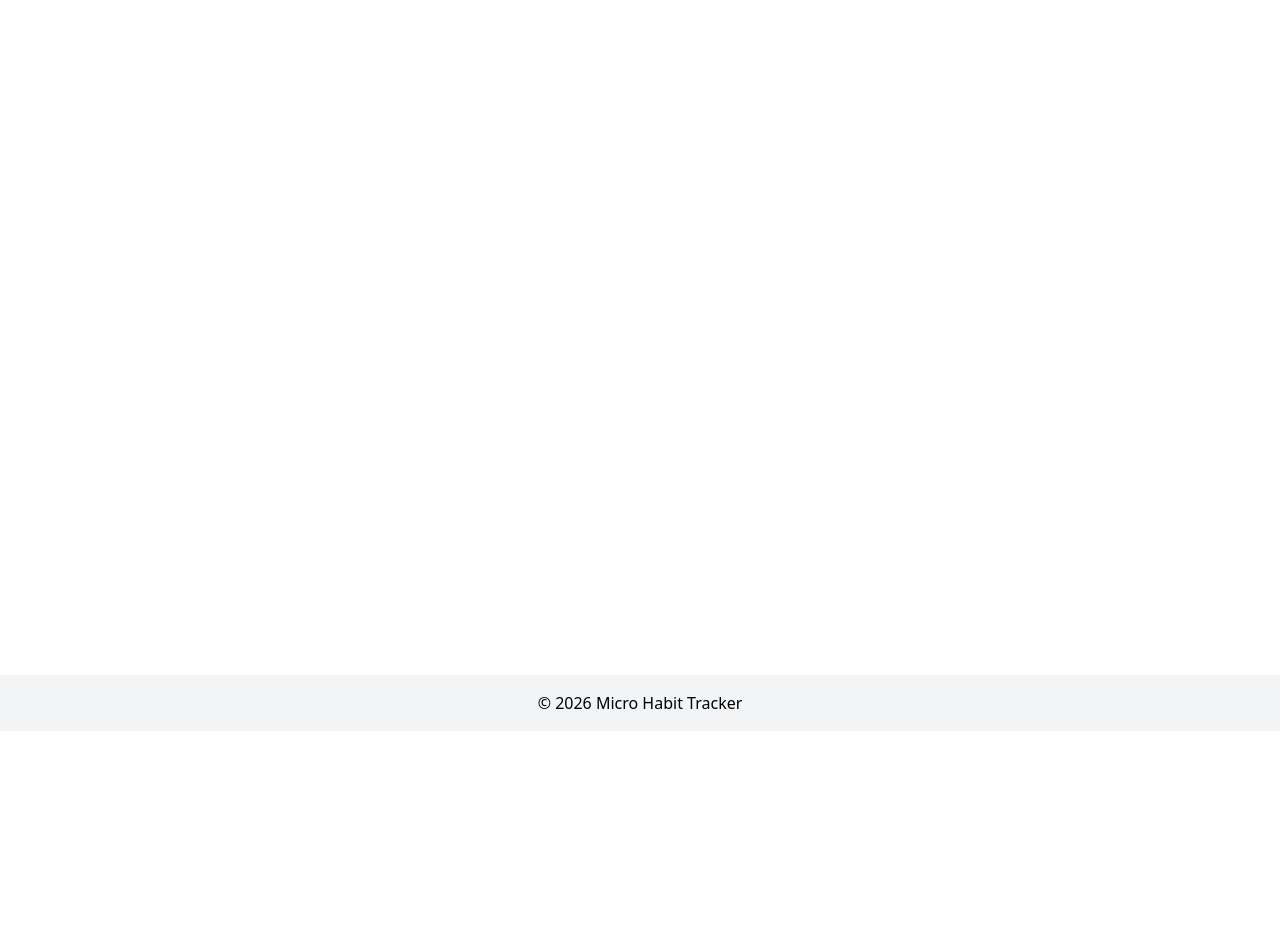
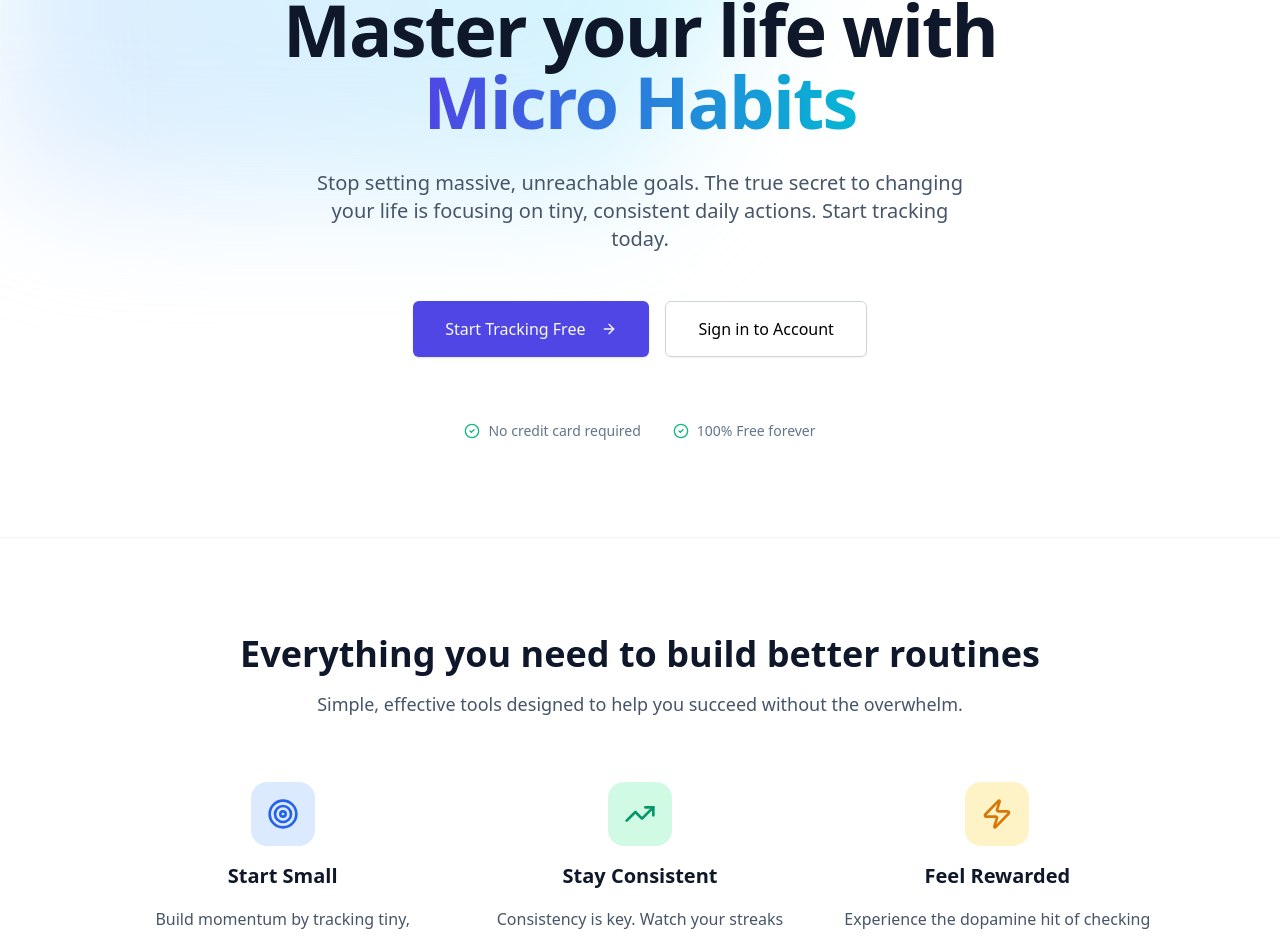
Before and after one commit to hsanik/micro-habit, a React (Vite) app: page / in a window 1280 px wide. Shown: the part 230-1167 px from the top of the page. Before the commit the page ends 961 px from the top, so only its background shows below. Built offline with nearby package versions, Linux system fonts and the light colour scheme; no server answers.

Commit message:
feat: design home landing page and protect routes with PrivateRoute

```diff
--- a/src/pages/Home.jsx
+++ b/src/pages/Home.jsx
@@ -1,10 +1,119 @@
-import React from 'react';
+import React, { useContext } from 'react';
+import { Link } from 'react-router';
+import { Button } from '@/components/ui/button';
+import { ArrowRight, CheckCircle2, TrendingUp, Zap, Target } from 'lucide-react';
+import AuthContext from '../context/AuthContext';
 
 const Home = () => {
+    const { user } = useContext(AuthContext);
+
+    const features = [
+        {
+            name: 'Start Small',
+            description: 'Build momentum by tracking tiny, achievable daily actions rather than overwhelming goals.',
+            icon: Target,
+            color: 'bg-blue-100 text-blue-600 dark:bg-blue-900/50 dark:text-blue-400'
+        },
+        {
+            name: 'Stay Consistent',
+            description: 'Consistency is key. Watch your streaks grow and build unbreakable routines.',
+            icon: TrendingUp,
+            color: 'bg-emerald-100 text-emerald-600 dark:bg-emerald-900/50 dark:text-emerald-400'
+        },
+        {
+            name: 'Feel Rewarded',
+            description: 'Experience the dopamine hit of checking off your daily tasks and visualizing your progress.',
+            icon: Zap,
+            color: 'bg-amber-100 text-amber-600 dark:bg-amber-900/50 dark:text-amber-400'
+        }
+    ];
+
     return (
-        <div className="p-4">
-            <h1 className="text-2xl font-bold mb-4">Welcome to Micro Habit Tracker</h1>
-            <p>Start tracking your daily habits today.</p>
+        <div className="flex flex-col min-h-[calc(100vh-140px)]">
+            {/* Hero Section */}
+            <section className="relative flex-1 flex flex-col items-center justify-center px-4 py-24 text-center overflow-hidden">
+                {/* Background Gradients */}
+                <div className="absolute inset-x-0 -top-40 -z-10 transform-gpu overflow-hidden blur-3xl sm:-top-80" aria-hidden="true">
+                    <div className="relative left-[calc(50%-11rem)] aspect-[1155/678] w-[36.125rem] -translate-x-1/2 rotate-[30deg] bg-gradient-to-tr from-indigo-200 to-cyan-200 dark:from-indigo-900/50 dark:to-cyan-900/50 opacity-50 sm:left-[calc(50%-30rem)] sm:w-[72.1875rem]"></div>
+                </div>
+
+                <div className="max-w-4xl mx-auto space-y-8">
+                    <div className="inline-flex items-center rounded-full border border-indigo-100 bg-indigo-50/50 px-3 py-1 text-sm font-medium text-indigo-600 dark:border-indigo-800/50 dark:bg-indigo-900/20 dark:text-indigo-300">
+                        <span className="flex h-2 w-2 rounded-full bg-indigo-600 dark:bg-indigo-400 mr-2 animate-pulse"></span>
+                        Version 1.0 is now live
+                    </div>
+
+                    <h1 className="text-5xl md:text-7xl font-extrabold tracking-tight text-slate-900 dark:text-white">
+                        Master your life with <br className="hidden md:block" />
+                        <span className="text-transparent bg-clip-text bg-gradient-to-r from-indigo-600 to-cyan-500">Micro Habits</span>
+                    </h1>
+
+                    <p className="max-w-2xl mx-auto text-lg md:text-xl text-slate-600 dark:text-slate-300">
+                        Stop setting massive, unreachable goals. The true secret to changing your life is focusing on tiny, consistent daily actions. Start tracking today.
+                    </p>
+
+                    <div className="flex flex-col sm:flex-row items-center justify-center gap-4 pt-4">
+                        {user ? (
+                            <Link to="/my-habits">
+                                <Button size="lg" className="h-14 px-8 text-base bg-indigo-600 hover:bg-indigo-700 w-full sm:w-auto">
+                                    Go to My Dashboard
+                                    <ArrowRight className="ml-2 h-5 w-5" />
+                                </Button>
+                            </Link>
+                        ) : (
+                            <>
+                                <Link to="/auth/register">
+                                    <Button size="lg" className="h-14 px-8 text-base bg-indigo-600 hover:bg-indigo-700 w-full sm:w-auto">
+                                        Start Tracking Free
+                                        <ArrowRight className="ml-2 h-5 w-5" />
+                                    </Button>
+                                </Link>
+                                <Link to="/auth/login">
+                                    <Button size="lg" variant="outline" className="h-14 px-8 text-base w-full sm:w-auto border-slate-300 dark:border-slate-700">
+                                        Sign in to Account
+                                    </Button>
+                                </Link>
+                            </>
+                        )}
+                    </div>
+
+                    <div className="pt-8 flex items-center justify-center gap-8 text-sm text-slate-500 dark:text-slate-400 font-medium">
+                        <div className="flex items-center gap-2">
+                            <CheckCircle2 className="h-4 w-4 text-emerald-500" /> No credit card required
+                        </div>
+                        <div className="flex items-center gap-2">
+                            <CheckCircle2 className="h-4 w-4 text-emerald-500" /> 100% Free forever
+                        </div>
+                    </div>
+                </div>
+            </section>
+
+            {/* Feature Section */}
+            <section className="bg-white dark:bg-slate-950 py-24 px-4 border-t border-slate-100 dark:border-slate-900">
+                <div className="max-w-7xl mx-auto">
+                    <div className="text-center mb-16">
+                        <h2 className="text-3xl font-bold text-slate-900 dark:text-white sm:text-4xl">Everything you need to build better routines</h2>
+                        <p className="mt-4 text-lg text-slate-600 dark:text-slate-400">Simple, effective tools designed to help you succeed without the overwhelm.</p>
+                    </div>
+
+                    <div className="grid grid-cols-1 md:grid-cols-3 gap-12 max-w-5xl mx-auto">
+                        {features.map((feature, index) => {
+                            const Icon = feature.icon;
+                            return (
+                                <div key={index} className="flex flex-col items-center text-center space-y-4">
+                                    <div className={`p-4 rounded-2xl ${feature.color}`}>
+                                        <Icon className="h-8 w-8" />
+                                    </div>
+                                    <h3 className="text-xl font-bold text-slate-900 dark:text-white">{feature.name}</h3>
+                                    <p className="text-slate-600 dark:text-slate-400 leading-relaxed">
+                                        {feature.description}
+                                    </p>
+                                </div>
+                            );
+                        })}
+                    </div>
+                </div>
+            </section>
         </div>
     );
 };
--- /dev/null
+++ b/src/routes/PrivateRoute.jsx
@@ -0,0 +1,25 @@
+import React, { useContext } from 'react';
+import { Navigate, useLocation, Outlet } from 'react-router';
+import AuthContext from '../context/AuthContext';
+import { Loader2 } from 'lucide-react';
+
+const PrivateRoute = ({ children }) => {
+    const { user, loading } = useContext(AuthContext);
+    const location = useLocation();
+
+    if (loading) {
+        return (
+            <div className="flex min-h-[calc(100vh-140px)] items-center justify-center">
+                <Loader2 className="h-10 w-10 animate-spin text-indigo-600" />
+            </div>
+        );
+    }
+
+    if (!user) {
+        return <Navigate to="/auth/login" state={{ from: location }} replace />;
+    }
+
+    return children ? children : <Outlet />;
+};
+
+export default PrivateRoute;
```
Also changed, not shown: src/routes/router.jsx (+4 -4 lines).
